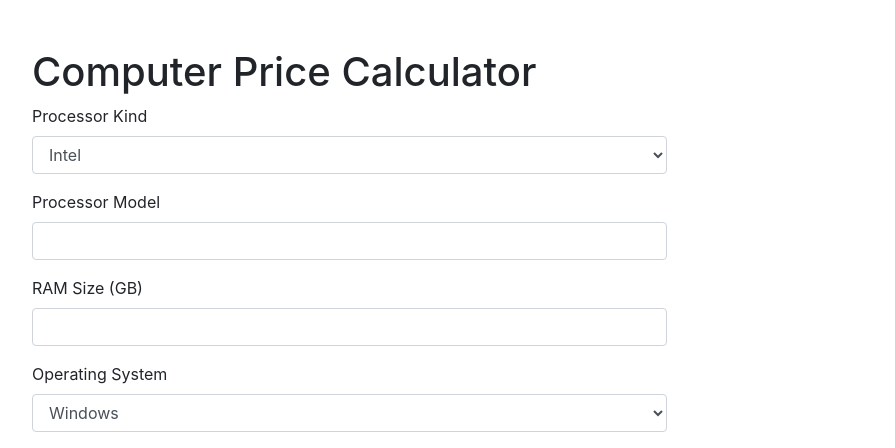
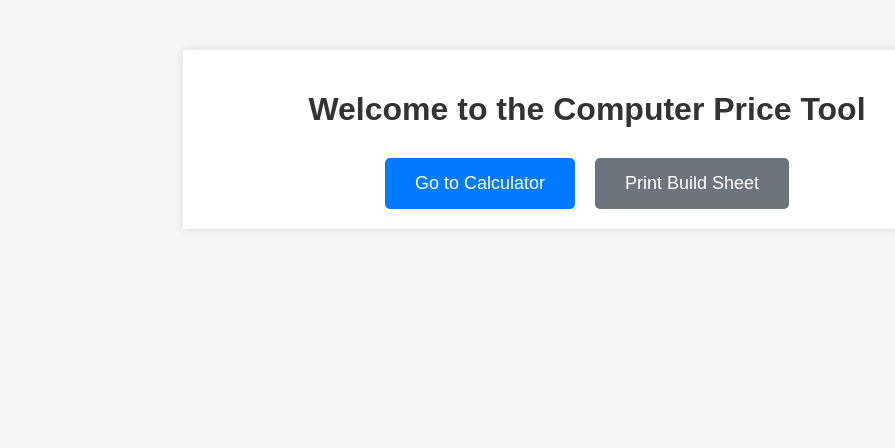
Before and after one commit to lemonaidexo/comp-calc, a Flask app: page / in a window 1280 px wide. Shown: the top 448 px of the page, without its empty margins (53-948 px from the left). After the commit the page ends 209 px from the top, so only its background shows below. Run offline with Flask 2, Linux system fonts and the light colour scheme; some libraries are stand-ins or nearby versions.

Commit message:
Implement landing page and build sheet template; refactor routes and enhance button styles

```diff
--- a/app.py
+++ b/app.py
@@ -126,12 +126,25 @@ class Graphics:
 
 
 @app.route('/')
-def index():
+def landing():
     """
-    Renders the index.html template.
+    Renders the landing.html template.
+    """
+    return render_template('landing.html')
+
+@app.route('/calculator')
+def calculator():
+    """
+    Renders the index.html template for the calculator.
     """
     return render_template('index.html')
 
+@app.route('/build-sheet')
+def build_sheet():
+    """
+    Renders a placeholder page for the build sheet.
+    """
+    return render_template('build_sheet.html')  # Create this template later
 
 @app.route('/calculate', methods=['POST'])
 def calculate():
--- a/static/style.css
+++ b/static/style.css
@@ -56,3 +56,30 @@ button:hover {
 #result h2 {
     margin-top: 0;
 }
+
+.button-container {
+    display: flex;
+    justify-content: center;
+    gap: 20px;
+    margin-top: 30px;
+}
+
+.button-container .btn {
+    padding: 15px 30px;
+    font-size: 18px;
+    text-decoration: none;
+    color: white;
+    border-radius: 5px;
+}
+
+.button-container .btn-primary {
+    background-color: #007bff;
+}
+
+.button-container .btn-secondary {
+    background-color: #6c757d;
+}
+
+.button-container .btn:hover {
+    opacity: 0.9;
+}
--- /dev/null
+++ b/templates/landing.html
@@ -0,0 +1,18 @@
+<!DOCTYPE html>
+<html lang="en">
+<head>
+    <meta charset="UTF-8">
+    <meta name="viewport" content="width=device-width, initial-scale=1.0">
+    <title>Welcome</title>
+    <link rel="stylesheet" href="/static/style.css">
+</head>
+<body>
+    <div class="container">
+        <h1>Welcome to the Computer Price Tool</h1>
+        <div class="button-container">
+            <a href="/calculator" class="btn btn-primary">Go to Calculator</a>
+            <a href="/build-sheet" class="btn btn-secondary">Print Build Sheet</a>
+        </div>
+    </div>
+</body>
+</html>
```
Also changed, not shown: templates/build_sheet.html (added, +16 -0 lines), 1 other file.
